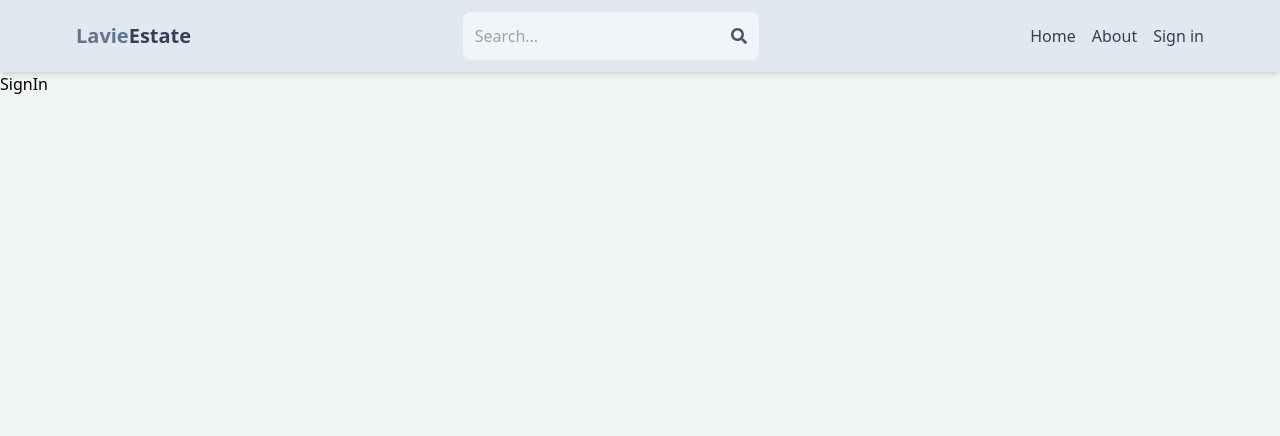
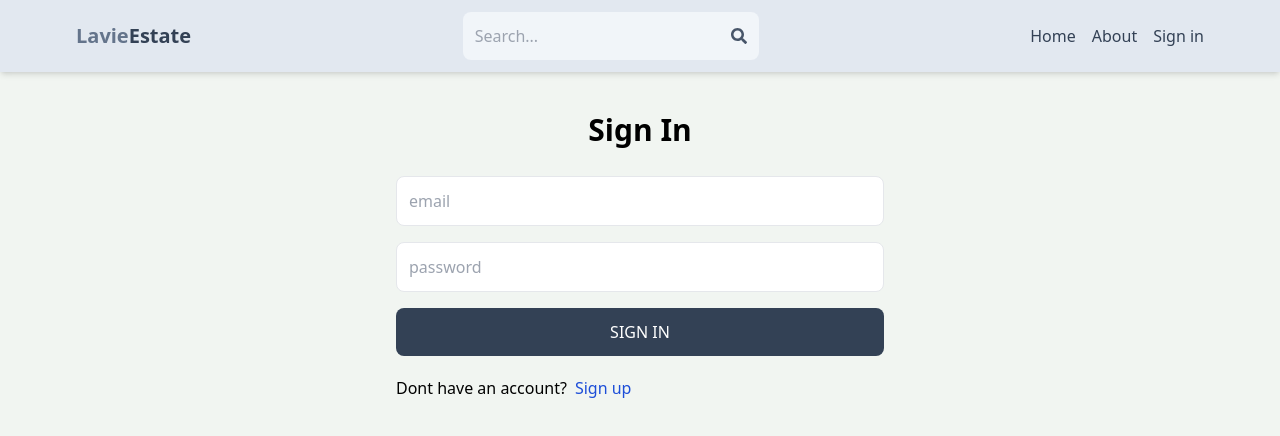
Before and after one commit to maurolavie/mern-estate, a React (Vite) app in the folder client/: page /sign-in in a window 1280 px wide. Shown: the top 436 px of the page. Built offline with nearby package versions, Linux system fonts and the light colour scheme.

Commit message:
complete sign in page functionality

```diff
--- a/client/src/pages/SignIn.jsx
+++ b/client/src/pages/SignIn.jsx
@@ -1,7 +1,61 @@
-import React from 'react'
+import React, { useState } from 'react'
+import { Link, useNavigate } from 'react-router-dom'
 
 export default function SignIn() {
+
+  const [formData, setFormData] = useState({});
+  const [error, setError] = useState(null);
+  const [loading, setLoading] = useState(false);
+  const navigate = useNavigate();
+
+  const handleChange = (e) => {
+    setFormData({
+      ...formData,
+      [e.target.id]: e.target.value,
+    });
+  };
+
+  const handleSubmit = async (e) => {
+    e.preventDefault();
+    try {
+      setLoading(true);
+      const res = await fetch('/api/auth/signin', {
+        method: 'POST',
+        headers: {
+          'Content-Type': 'application/json',
+        },
+        body: JSON.stringify(formData),
+      });
+      const data = await res.json();
+      if (data.success === false) {
+        setLoading(false);
+        setError(data.message);
+        return;
+      }
+      setLoading(false);
+      setError(null);
+      navigate('/');
+    } catch (error) {
+      setLoading(false);
+      setError(error.message);
+    }
+  };
+
   return (
-    <div>SignIn</div>
+    <div className='p-3 max-w-lg mx-auto'>
+      <h1 className='text-3xl text-center font-semibold my-7'>Sign In</h1>
+      <form onSubmit={handleSubmit} className='flex flex-col gap-4'>
+        <input type="email" placeholder='email' className='border p-3 rounded-lg' id='email' onChange={handleChange} />
+        <input type="password" placeholder='password' className='border p-3 rounded-lg' id='password' onChange={handleChange} />
+        <button disabled={loading} className='bg-slate-700 text-white p-3 rounded-lg uppercase hover:opacity-95 disabled:opacity-80'>{loading ? 'Loading...' : 'Sign In'}</button>
+      </form>
+      <div className='flex gap-2 mt-5'>
+        <p>Dont have an account?</p>
+        <Link to={"/sign-up"}>
+          <span className='text-blue-700'>Sign up</span>
+        </Link>
+      </div>
+      {error && <p className='text-red-500 mt-5'>{error}</p>}
+    </div>
   )
 }
```
